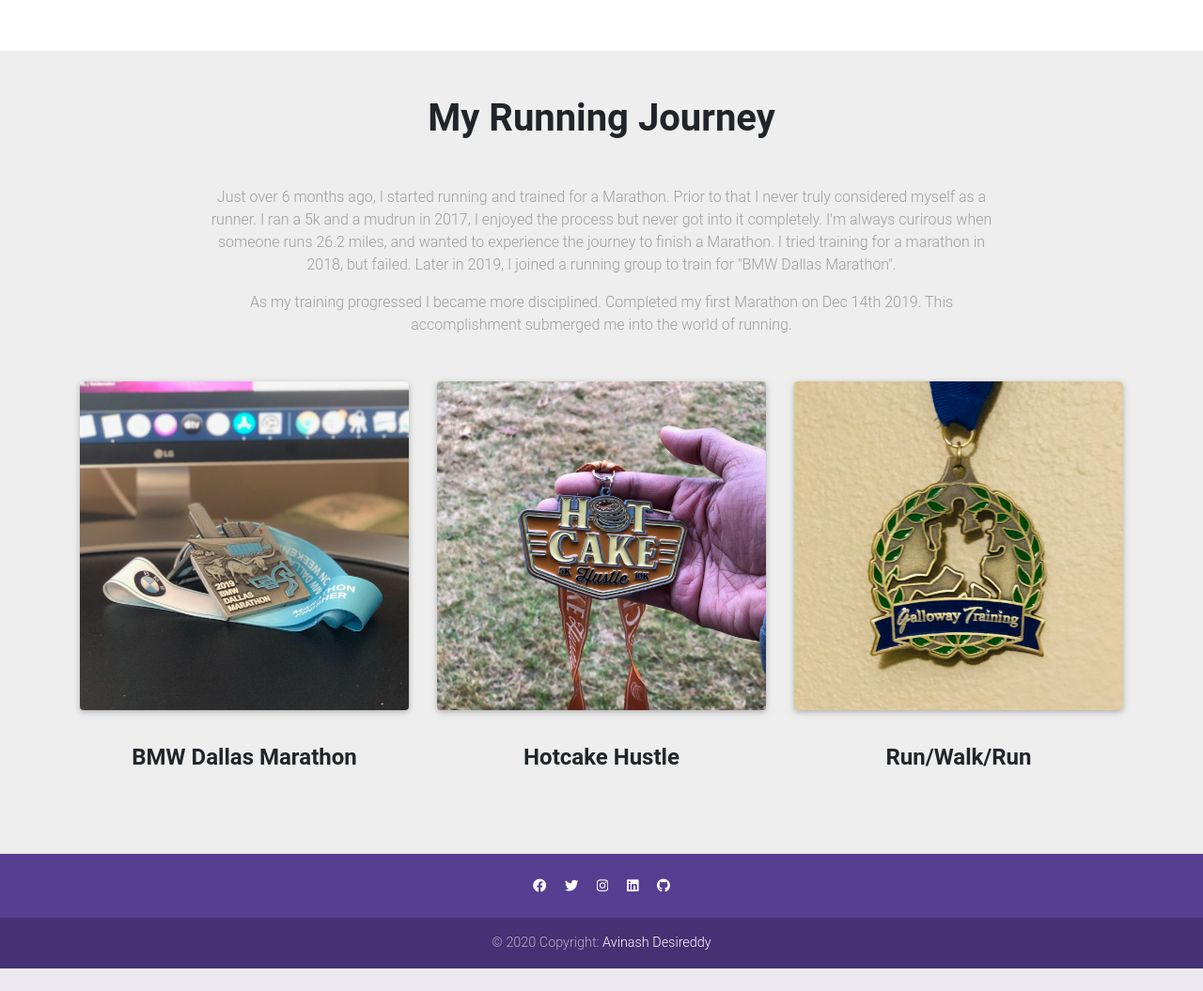
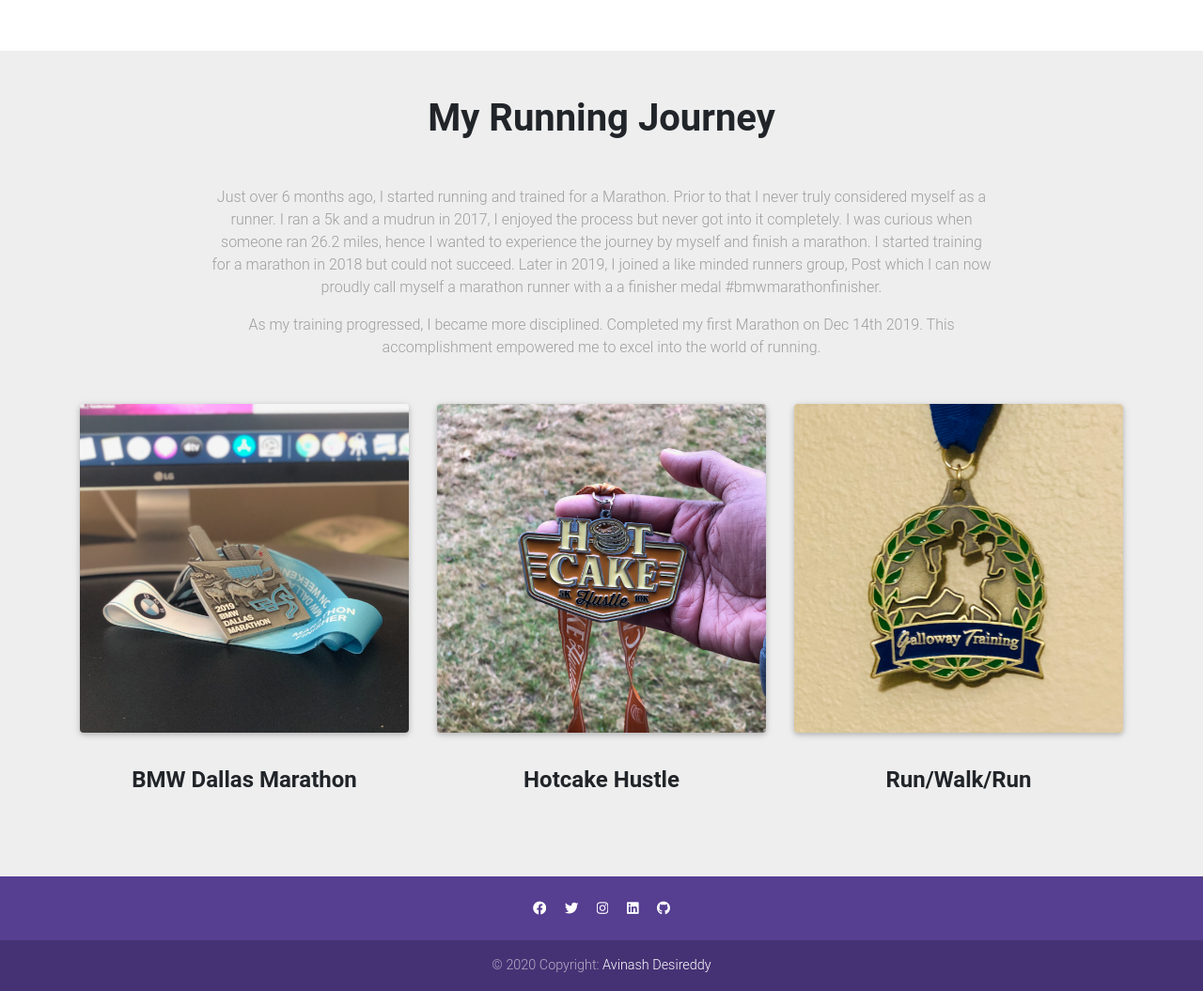
Before and after one commit to avinashdesireddy/avinashdesireddy.github.io, a Flask app: page / in a window 1280 px wide. Shown: the part 1146-2201 px from the top of the page at 94% size. Before the commit the page ends 2177 px from the top, so only its background shows below. Run offline with Flask 2, Linux system fonts and the light colour scheme; some libraries are stand-ins or nearby versions.

Commit message:
fix language in bio

```diff
--- a/app/templates/index.html
+++ b/app/templates/index.html
@@ -176,13 +176,11 @@
         <!-- Section description -->
         <p class="grey-text w-responsive mx-auto">Just over 6 months ago, I started running and trained for a Marathon.
           Prior to that I never truly considered myself as a runner. I ran a 5k and a mudrun in 2017, I enjoyed the
-          process but never got into it completely. I'm always curirous when someone runs 26.2 miles, and
-          wanted to experience the journey to finish a Marathon. I tried training for a marathon in 2018, but failed.
-          Later in 2019, I joined a running group to train for "BMW Dallas Marathon".
+          process but never got into it completely. I was curious when someone ran 26.2 miles, hence I wanted to experience the journey by myself and finish a marathon. I started training for a marathon in 2018 but could not succeed.
+          Later in 2019, I joined a like minded runners group, Post which I can now proudly call myself a marathon runner with a a finisher medal #bmwmarathonfinisher.
         </p>
         <p class="grey-text w-responsive mx-auto mb-5">
-          As my training progressed I became more disciplined. Completed my first Marathon on Dec 14th 2019. This
-          accomplishment submerged me into the world of running.
+          As my training progressed, I became more disciplined. Completed my first Marathon on Dec 14th 2019. This accomplishment empowered me to excel into the world of running.
         </p>
         <!-- Grid row -->
         <div class="row text-center">
```
